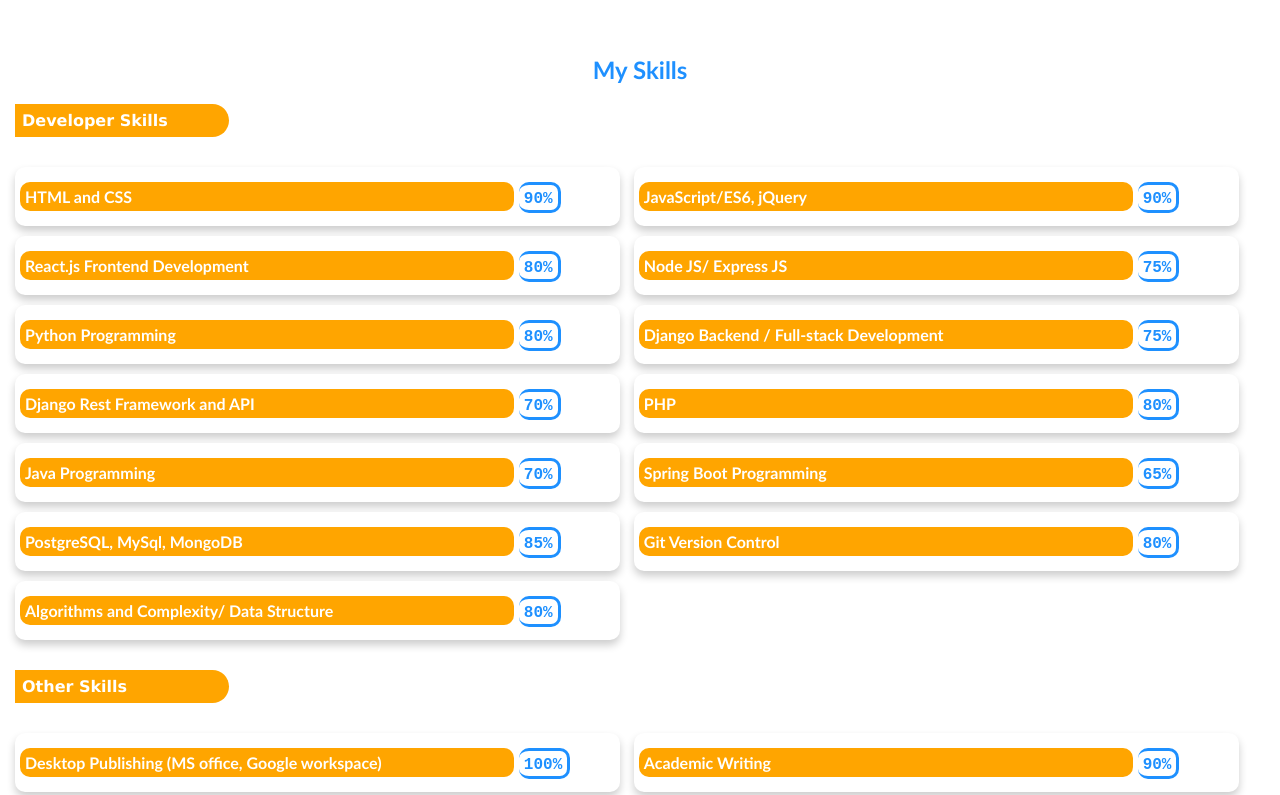
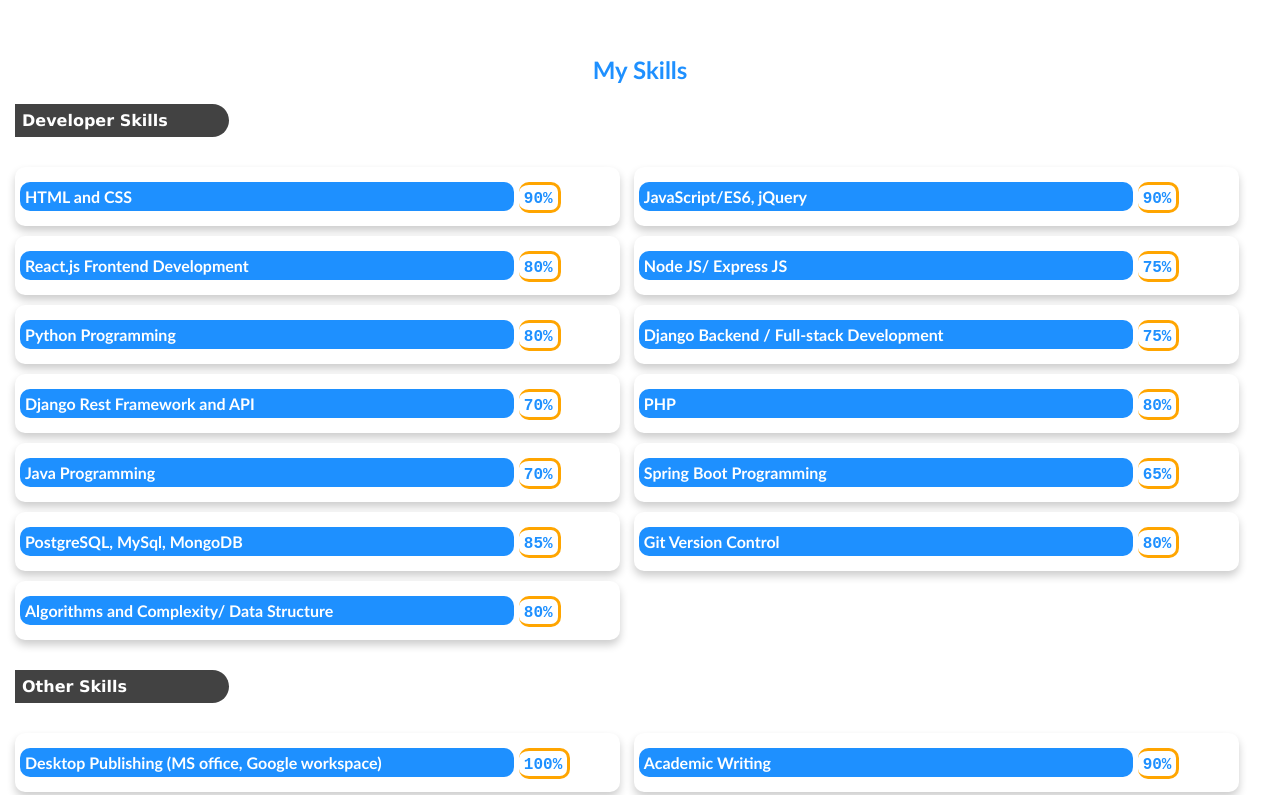
Before and after one commit to Obj-Official/myportfolio-v1, a plain HTML site: page index.html in a window 1280 px wide. Shown: the part 1085-1880 px from the top of the page. Drawn offline with Linux system fonts and the light colour scheme.

Commit message:
new updates 01

```diff
--- a/Portfolio.css
+++ b/Portfolio.css
@@ -157,7 +157,7 @@ a{
 .skill-grp{
     margin: 15px;
     padding: 7px;
-    background-color: orange;
+    background-color: rgb(66, 66, 66);
     color: white;
     border-radius: 0px 20px 20px 0px;
     width: 200px;
@@ -178,7 +178,7 @@ a{
     display: inline-block;
 }
 .skill-txt{
-    background-color: orange;
+    background-color: rgb(30, 144, 255);
     color: white;
     font-family:'Trebuchet MS';
     font-weight: 600;
@@ -191,7 +191,7 @@ a{
 }
 .skill-pcnt{
     display: inline-block;
-    border: 3px solid rgb(30, 144, 255);
+    border: 3px solid orange;
     border-width: 3px 3px 3px 0px;
     height: 15px;
     border-radius: 10px;
```
